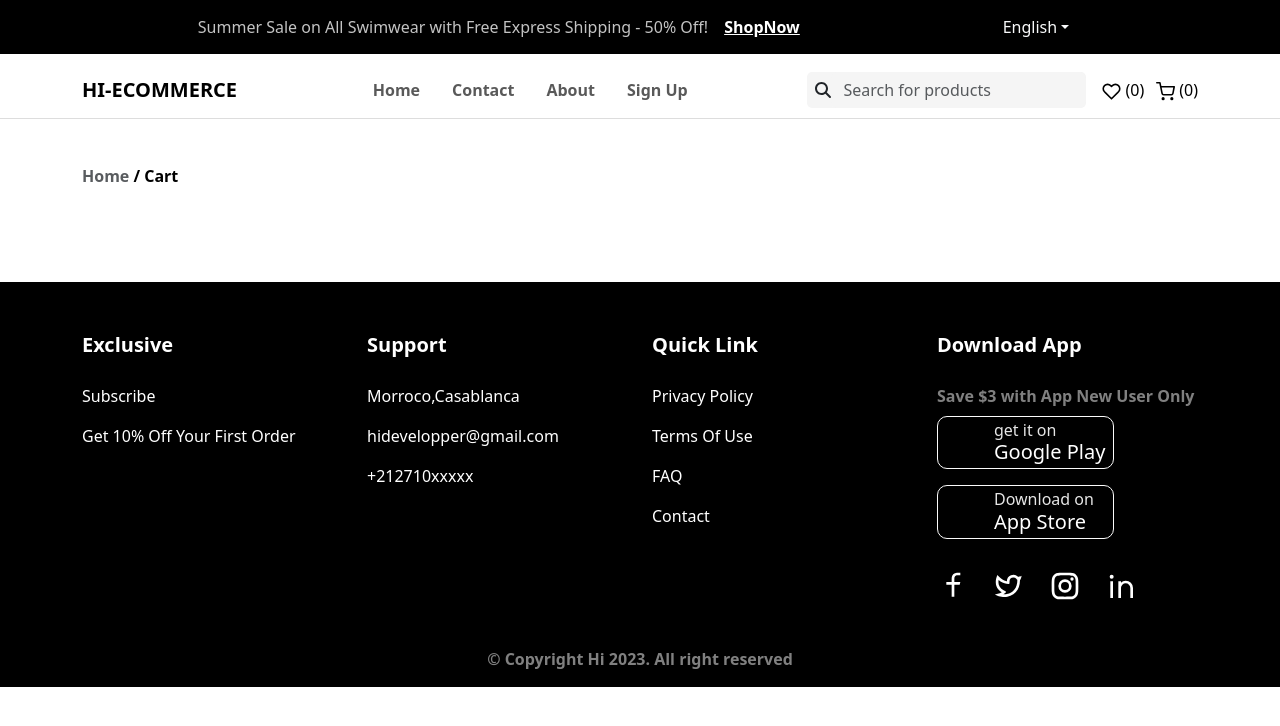
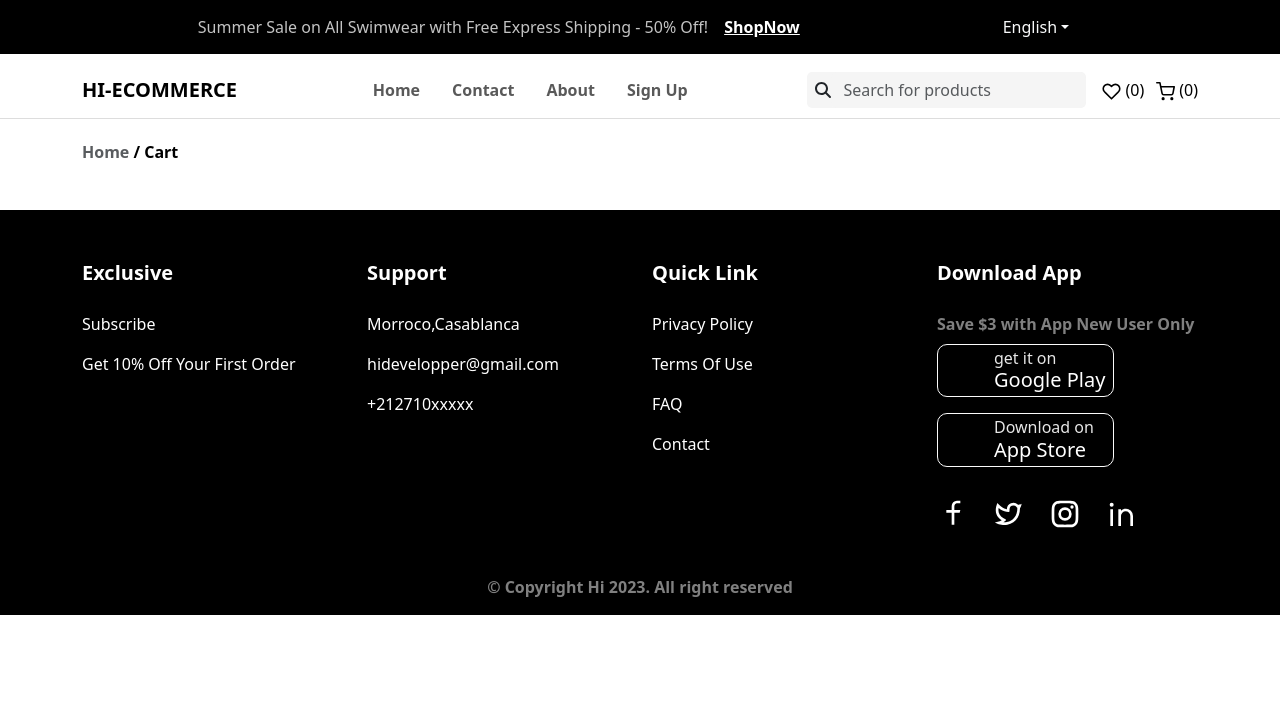
Before and after one commit to HI-WebDev/Ecommerce-store, a React (Vite) app: page /cart in a window 1280 px wide. Shown: the top 726 px of the page. Built offline with nearby package versions, Linux system fonts and the light colour scheme; some icons are missing.

Commit message:
remove margin from cart page when its field

```diff
--- a/src/rtk/cart/Cart.jsx
+++ b/src/rtk/cart/Cart.jsx
@@ -28,7 +28,8 @@ const Cart = () => {
                     <div className="row d-flex justify-content-center align-items-center h-100">
                         <div className="col-12">
 
-                            <div className="d-flex justify-content-between align-items-center mt-5 mb-5">
+                            <div className={cart.length >= 1 ? "d-flex justify-content-between align-items-center mt-5 mb-5"
+                                : "d-flex justify-content-between align-items-center mt-4 mb-0"}>
                                 <h3 className="fw-bold fs-6 mb-0 text-black">
                                     <span className="text-muted">Home</span> / Cart
                                 </h3>
@@ -80,12 +81,10 @@ const Cart = () => {
                                 )
                             })}
 
-                            <div className="helpers ">
+                            <div className={cart.length >= 1 ? "helpers" : "d-none"}>
                                 <div className="row mt-2 mt-lg-4">
                                     <div className="col-12 col-lg-7 mb-4 mb-lg-0">
-                                        <Link to='/home'
-                                            className={cart.length >= 1 ? "return btn text-capitalize fs-6  p-2 ps-4 pe-4 fw-bold"
-                                                : "d-none"}>
+                                        <Link to='/home' className=" return btn text-capitalize fs-6 p-2 ps-4 pe-4 fw-bold">
                                             return to shop
                                         </Link>
                                     </div>
@@ -116,8 +115,8 @@ const Cart = () => {
                         </div>
                     </div>
                 </section>
-            </div>
-        </div>
+            </div >
+        </div >
     )
 }
 
```
